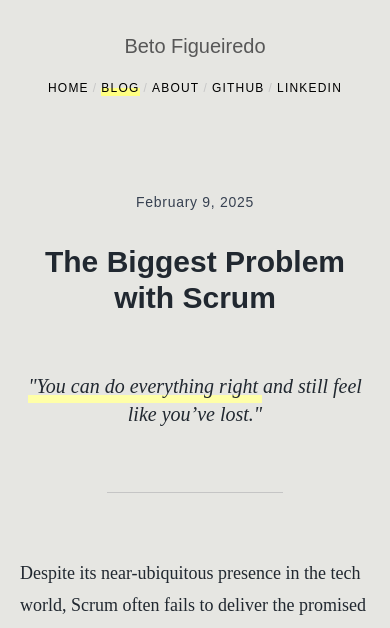
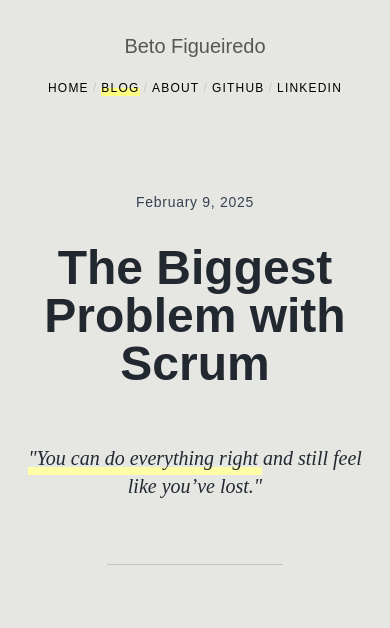
Before and after one commit to betofigueiredo/about-me, a PHP site: page /blog/the-biggest-problem-with-scrum in a window 390 px wide. Shown: the top 628 px of the page. Run offline with PHP 8.4, Linux system fonts and the light colour scheme; some libraries are stand-ins or nearby versions; some web fonts are replaced.

Commit message:
feat: mobile ajustments

```diff
--- a/php/src/posts/be-careful-about-your-dependencies.php
+++ b/php/src/posts/be-careful-about-your-dependencies.php
@@ -44,7 +44,7 @@ include_once "../utils/utils.php";
       <p class="mt-24 text-center text-sm text-gray-700 tracking-wider">
         <?php echo formatDate($publishedAt); ?>
       </p>
-      <h1 class="md:text-8xl md:leading-[1.1] text-3xl mt-8 mb-14 font-bold text-[#212830] font-display text-center">
+      <h1 class="md:text-8xl md:leading-[1.1] text-5xl mt-8 mb-14 font-bold text-[#212830] font-display text-center">
         <?php echo $title; ?>
       </h1>
       <div class="my-12 text-center">
--- a/php/src/posts/best-quality-in-a-software-developer.php
+++ b/php/src/posts/best-quality-in-a-software-developer.php
@@ -44,7 +44,7 @@ include_once "../utils/utils.php";
       <p class="mt-24 text-center text-sm text-gray-700 tracking-wider">
         <?php echo formatDate($publishedAt); ?>
       </p>
-      <h1 class="md:text-8xl md:leading-[1.1] text-3xl mt-8 mb-14 font-bold text-[#212830] font-display text-center">
+      <h1 class="md:text-8xl md:leading-[1.1] text-5xl mt-8 mb-14 font-bold text-[#212830] font-display text-center">
         <?php echo $title; ?>
       </h1>
       <div class="my-12 text-center">
--- a/php/src/posts/the-biggest-problem-with-scrum.php
+++ b/php/src/posts/the-biggest-problem-with-scrum.php
@@ -44,7 +44,7 @@ include_once "../utils/utils.php";
       <p class="mt-24 text-center text-sm text-gray-700 tracking-wider">
         <?php echo formatDate($publishedAt); ?>
       </p>
-      <h1 class="md:text-8xl md:leading-[1.1] text-3xl mt-8 mb-14 font-bold text-[#212830] font-display text-center">
+      <h1 class="md:text-8xl md:leading-[1.1] text-5xl mt-8 mb-14 font-bold text-[#212830] font-display text-center">
         <?php echo $title; ?>
       </h1>
       <div class="my-12 text-center">
```
